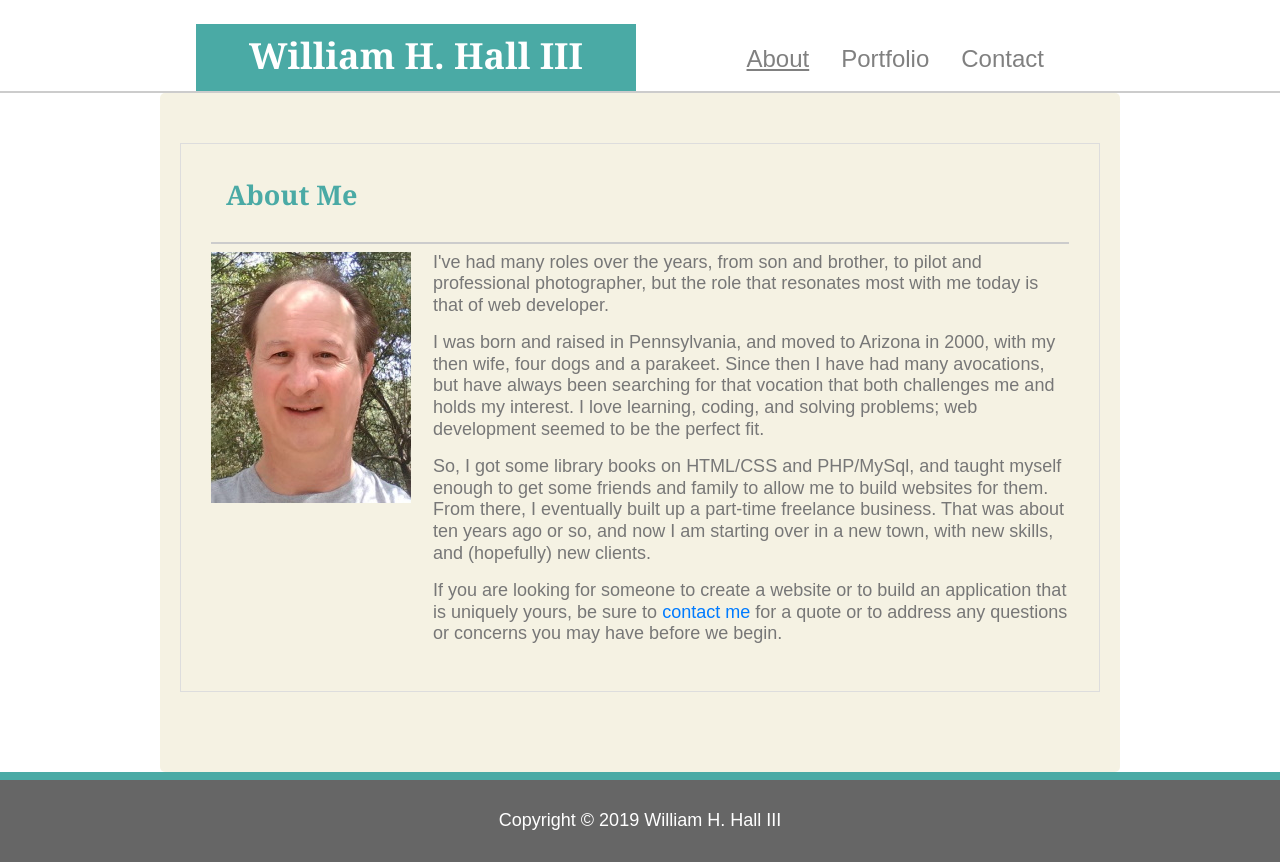
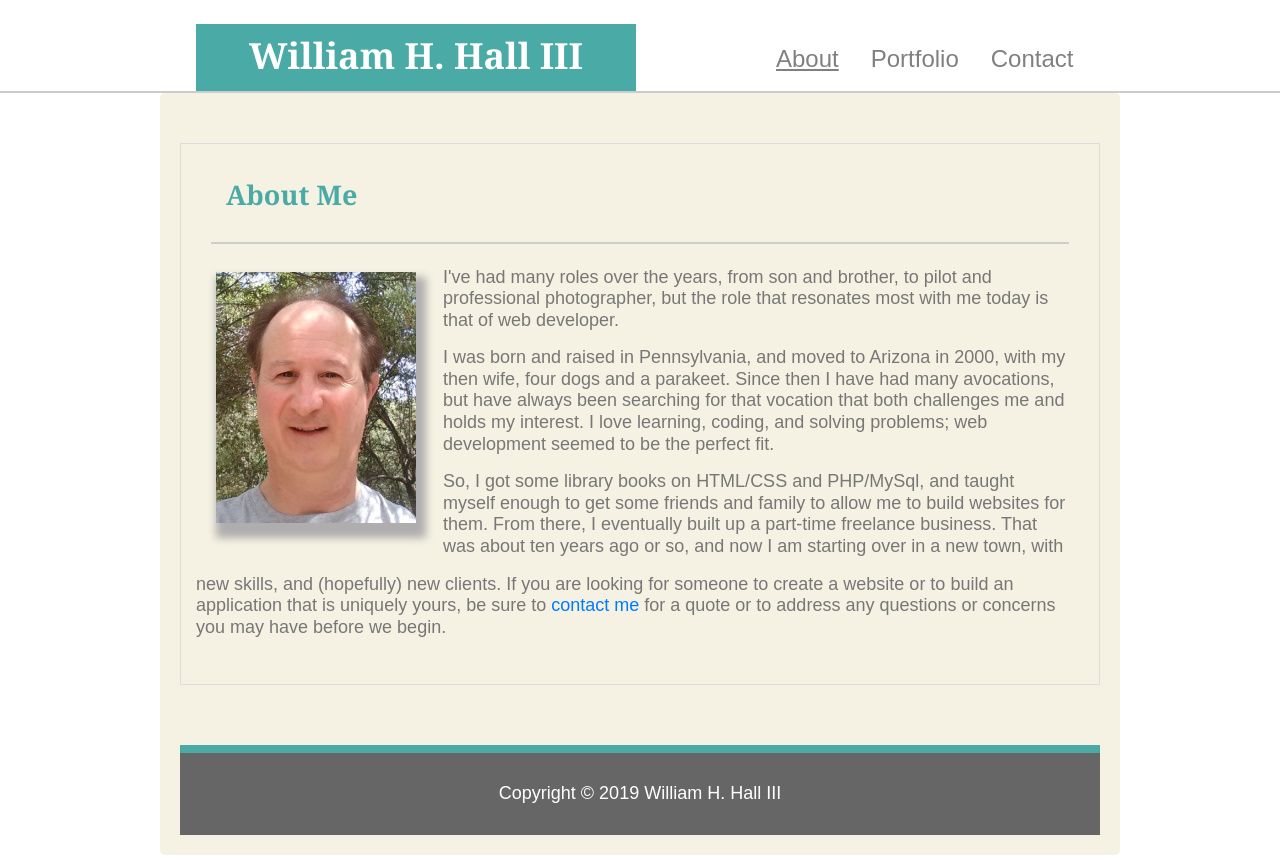
Before and after one commit to flyboy85749/Bootstrap-Portfolio, a plain HTML site: page index.html in a window 1280 px wide. Drawn offline with nearby package versions, Linux system fonts and the light colour scheme.

Commit message:
finished product

```diff
--- a/assets/css/style.css
+++ b/assets/css/style.css
@@ -1,4 +1,4 @@
-/* CSS File for my Portfolio Page
+/* CSS File for my Portfolio Page Redone in Bootstrap
 
 Author: Bill Hall
 Website: https://flyboy85749.github.io/Bootstrap-Portfolio
@@ -32,12 +32,10 @@ header {
 
 .nav {
     float: right;
+    margin-right: 120px;
+    padding: 20px 0px 0px 100px;
 }
 
-ul {
-
-    margin: 40px 220px 20px 0px;
-}
 
 ul li a {
     margin: 0px;
@@ -68,7 +66,6 @@ h2 {
     font-size: 27px;
 }
 
-}
 
 header ul {
     float: right;
@@ -118,18 +115,24 @@ section {
     color: gray;
 }
 
+.first {
+    padding: 15px 0px 0px 10px;
+}
+
+.second, .third {
+    padding-left: 10px;
+}
+
+.fourth {
+    padding-top: 0px;
+}
 
 
-footer {
-    color: #fff;
-    background-color: #666666;
-    text-align: center;
-    height: 90px;
-    border-top: 8px solid #4aaaa5;
-}
 
-footer p {
-    margin-top: 30px;
+.image-home {
+    float: left;
+    box-shadow: 5px 10px 8px 5px #afadad;
+    margin: 20px 40px 20px 5px;
 }
 
 .image-1 {
@@ -241,3 +244,15 @@ input[type=text],
             font-family: Cambria, Cochin, Georgia, Times, 'Times New Roman', serif;
             font-size: 18px;
         }
+
+        footer {
+            color: #fff;
+            background-color: #666666;
+            text-align: center;
+            height: 90px;
+            border-top: 8px solid #4aaaa5;
+        }
+
+        footer p {
+            margin-top: 30px;
+        }
--- a/index.html
+++ b/index.html
@@ -5,7 +5,7 @@
     <meta charset="UTF-8">
     <meta name="viewport" content="width=device-width, initial-scale=1.0">
     <meta http-equiv="X-UA-Compatible" content="ie=edge">
-    <title>My Bootstrap Portfolio</title>
+    <title>Portfolio Revisited | Home</title>
     <link rel="stylesheet" href="https://stackpath.bootstrapcdn.com/bootstrap/4.3.1/css/bootstrap.min.css"
         integrity="sha384-ggOyR0iXCbMQv3Xipma34MD+dH/1fQ784/j6cY/iJTQUOhcWr7x9JvoRxT2MZw1T" crossorigin="anonymous">
     <link rel="stylesheet" type="text/css" href="assets/css/style.css">
@@ -13,6 +13,7 @@
 
 <body>
     <header>
+        <!-- put the header outside the container so it would display full width of browser window -->
         <div class="row">
             <div class="col-5">
                 <h1>William H. Hall III</h1>
@@ -28,9 +29,11 @@
             </div>
         </div> <!-- in the top row, we want our h1 tag and navigation -->
 
-    </header>
+    </header> <!-- end header area -->
     <div class="container">
+        <!-- outer wrapper of main content -->
         <div class="row">
+            <!-- I want this row to fill entire width -->
             <div class="col">
                 <section id="main">
                     <h2>About Me</h2>
@@ -38,34 +41,39 @@
                     <div class="row">
                         <div class="col-3">
                             <img class="image-home" src="assets/images/bill_portfolio.jpg" alt="description of image">
-                       </div>
+                        </div> <!-- end image column -->
                         <div class="col-9">
-                        <p>I've had many roles over the years, from son and brother, to pilot and professional
+                            <p class="first">I've had many roles over the years, from son and brother, to pilot and professional
                                 photographer,
                                 but the role that resonates most with me today is that of web developer.</p>
-                        <p>I was born and raised in Pennsylvania, and moved to Arizona in 2000, with my then wife, four
+                            <p class="second">I was born and raised in Pennsylvania, and moved to Arizona in 2000, with my then wife,
+                                four
                                 dogs and a parakeet.
                                 Since then I have had many avocations, but have always been searching for
-                            that vocation that both challenges me and holds my interest. I love learning, coding, and
+                                that vocation that both challenges me and holds my interest. I love learning, coding,
+                                and
                                 solving problems;
                                 web development seemed to be the perfect fit.</p>
-                        <p>So, I got some library books on HTML/CSS and PHP/MySql, and taught myself enough to get
+                            <p class="third">So, I got some library books on HTML/CSS and PHP/MySql, and taught myself enough to get
                                 some friends and family to allow me to build websites for them. From there, I eventually
                                 built up a part-time freelance business.
-                            That was about ten years ago or so, and now I am starting over in a new town, with new
-                            skills, and (hopefully) new clients.</p>
-                        <p>If you are looking for someone to create a website or to build an application that is
-                            uniquely yours,
-                            be sure to <a href="contact.html">contact me</a> for a quote or to address any questions or
-                            concerns
-                            you may have before we begin.
+                                That was about ten years ago or so, and now I am starting over in a new town, with </p>
+                        </div> <!-- end paragraph column-->
+                        <div class="row">
+                            <div class="col-12">
+                                <p class="fourth"> new skills, and (hopefully) new clients.
+                                    If you are looking for someone to create a website or to build an application
+                                    that is uniquely yours, be sure to <a href="contact.html">contact me</a> for a quote or to address any questions or
+                                    concerns you may have before we begin.
                                 </p>
-                        </div>
-                    </div>
-                </section> <!-- end section -->
-            </div> <!-- end first column -->
-        </div> <!-- end row -->
+                            </div> <!-- end full width column -->
+                        </div><!-- end third row -->
+                    </div> <!-- end second row -->
+
+                </section> <!-- end main section -->
+            </div> <!-- end first row -->
         </div> <!-- end container -->
+
         <footer>
             <p>Copyright &copy; 2019 William H. Hall III</p>
         </footer>
```
Also changed, not shown: contact.html (+15 -15 lines), portfolio.html (+27 -27 lines). Lines whose indentation alone changed are shown as unchanged.
